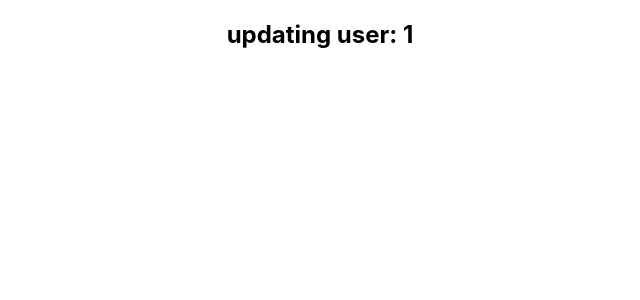
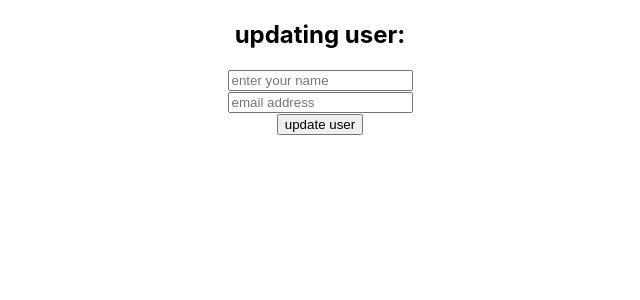
Before and after one commit to noormohammad20/react-node-mongo, a React (Create React App) app: page /update/1 in a window 1280 px wide. Shown: the top 300 px of the page, without its empty margins (320-960 px from the left). Built offline with nearby package versions, Linux system fonts and the light colour scheme; no server answers.

Commit message:
updated user

```diff
--- a/src/components/UpdateUser/UpdateUser.js
+++ b/src/components/UpdateUser/UpdateUser.js
@@ -1,11 +1,53 @@
-import React from 'react'
+import React, { useEffect, useState } from 'react'
 import { useParams } from 'react-router-dom'
 
 const UpdateUser = () => {
     const { id } = useParams()
+    const [user, setUser] = useState({})
+
+    useEffect(() => {
+        const url = `http://localhost:5000/user/${id}`
+        fetch(url)
+            .then(res => res.json())
+            .then(data => {
+                setUser(data)
+            })
+    }, [])
+
+    const handleUpdateUser = e => {
+        e.preventDefault()
+        const name = e.target.name.value
+        const email = e.target.email.value
+        const updatedUser = { name, email }
+
+        //send data to server
+        const url = `http://localhost:5000/user/${id}`
+        fetch(url, {
+            method: 'PUT',
+            headers: {
+                'content-type': 'application/json'
+            },
+            body: JSON.stringify(updatedUser)
+
+        })
+            .then(res => res.json())
+            .then(data => {
+                console.log('success', data)
+                alert('user added successfully!!!')
+                e.target.reset()
+            })
+    }
+
     return (
         <div>
-            <h2>updating user: {id}</h2>
+            <h2>updating user: {user.name}</h2>
+            <form onSubmit={handleUpdateUser}>
+                <input type="text" name="name" id="name" placeholder='enter your name' required />
+                <br />
+                <input type="email" name="email" id="email" placeholder='email address' required />
+                <br />
+                <input type="submit" value="update user" />
+            </form>
         </div>
     )
 }
```
